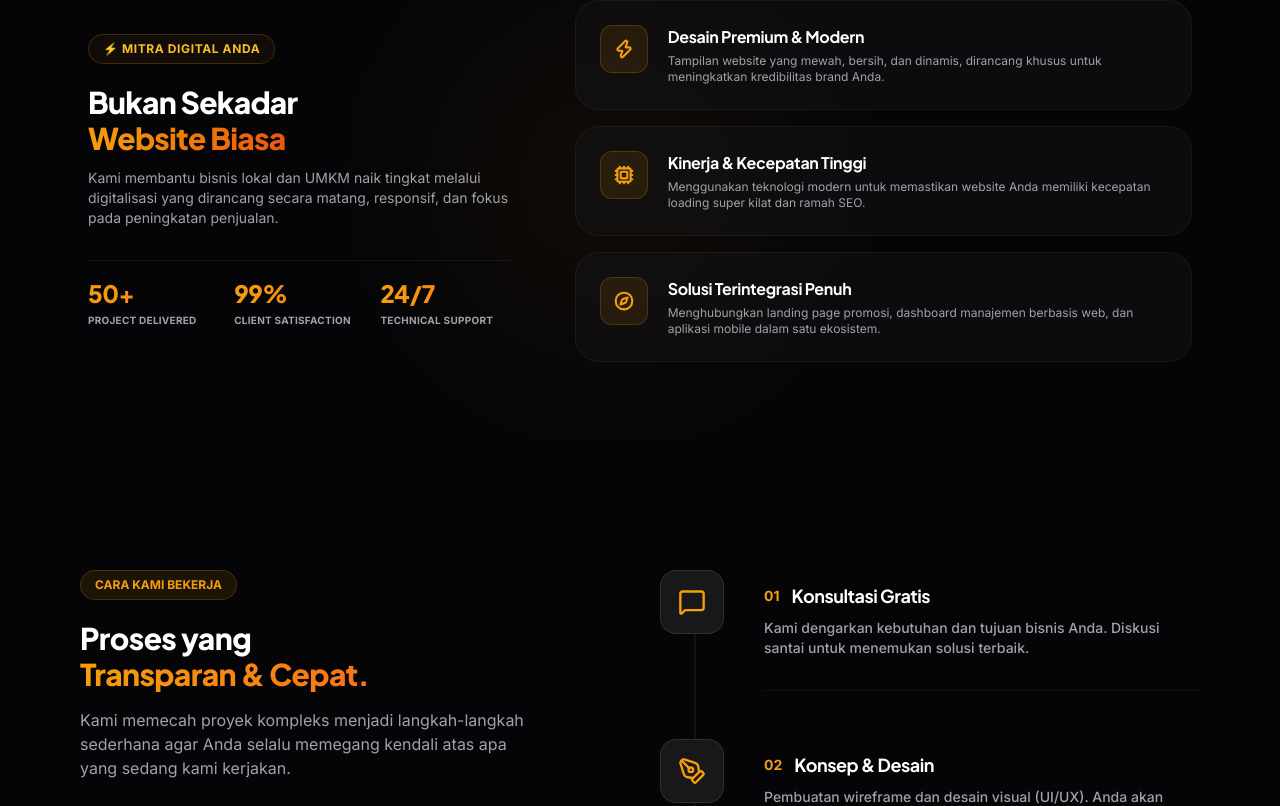
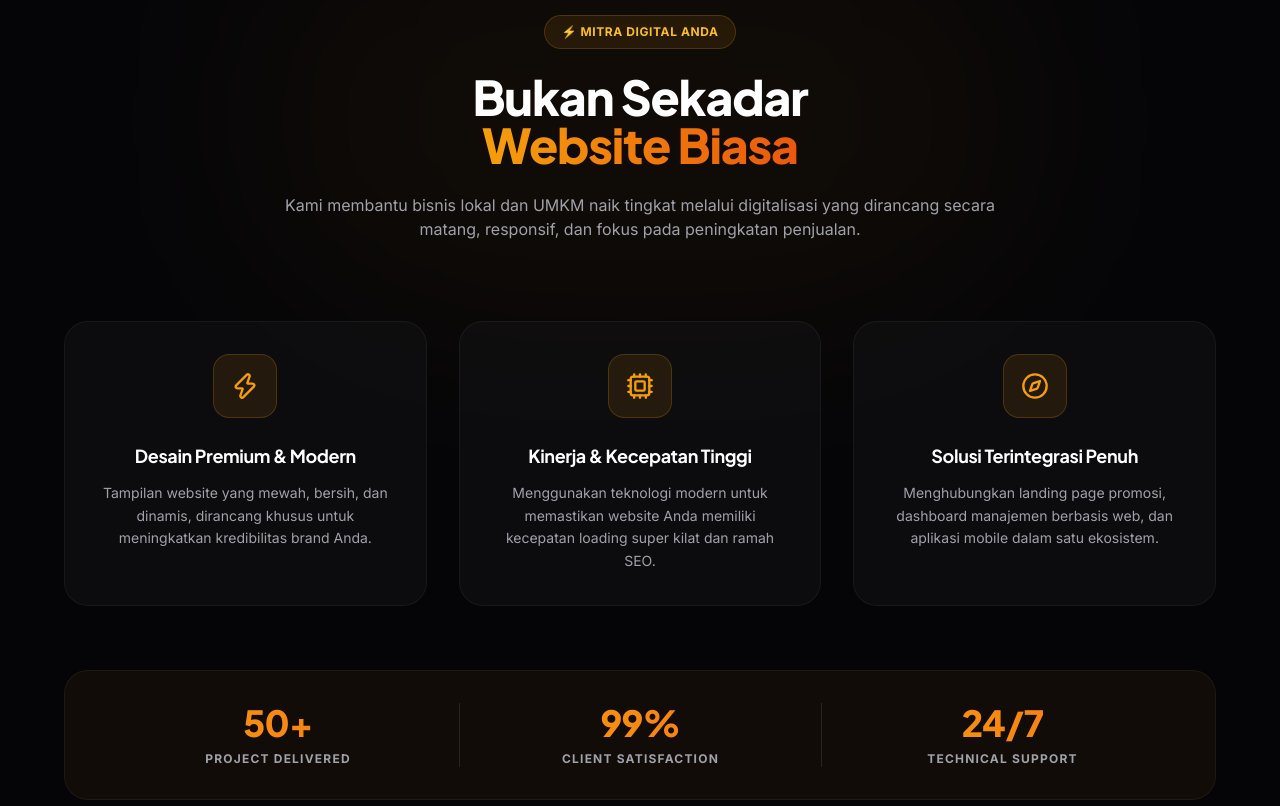
Before and after one commit to kustoro2026-oss/porto-fahri, a React (Vite) app: page / in a window 1280 px wide. Shown: the part 2920-3726 px from the top of the page. Built offline with nearby package versions, Linux system fonts and the light colour scheme.

Commit message:
feat: add ProcessSection, WhyUsSection, and Footer components to the home page

```diff
--- a/src/components/home/ProcessSection.jsx
+++ b/src/components/home/ProcessSection.jsx
@@ -36,16 +36,19 @@ export default function ProcessSection() {
   ];
 
   return (
-    <div id="proses" className="mt-32 mb-24 grid lg:grid-cols-2 gap-16 lg:gap-10 items-start max-w-6xl mx-auto px-4">
-      {/* LEFT */}
-      <div className="lg:sticky lg:top-32 h-fit">
+    <section id="proses" className="relative py-24 bg-zinc-50 dark:bg-zinc-900/20 border-t border-black/5 dark:border-white/5">
+      <div className="max-w-7xl mx-auto px-4 sm:px-6 lg:px-8">
+        <div className="grid lg:grid-cols-12 gap-16 items-start">
+
+          {/* STICKY LEFT HEADER */}
+          <div className="lg:col-span-5 lg:sticky lg:top-32 space-y-6">
             <motion.div
               initial={{ opacity: 0, x: -30 }}
               whileInView={{ opacity: 1, x: 0 }}
               viewport={{ once: true }}
-          className="inline-flex items-center gap-2 px-3.5 py-1.5 rounded-full border border-amber-500/20 bg-amber-500/10 text-amber-500 text-[10px] md:text-xs font-bold mb-5"
+              className="inline-flex items-center gap-2 px-4 py-2 rounded-full border border-amber-500/20 bg-amber-500/10 text-amber-600 dark:text-amber-400 text-xs font-bold uppercase tracking-wider"
             >
-          CARA KAMI BEKERJA
+              🚀 Cara Kami Bekerja
             </motion.div>
 
             <motion.h2
@@ -53,11 +56,11 @@ export default function ProcessSection() {
               whileInView={{ opacity: 1, x: 0 }}
               viewport={{ once: true }}
               transition={{ delay: 0.1 }}
-          className="text-xl sm:text-2xl md:text-3xl font-black leading-tight text-black dark:text-white"
+              className="text-3xl md:text-4xl lg:text-5xl font-black leading-[1.15] text-zinc-900 dark:text-white"
             >
               Proses yang <br />
               <span className="text-transparent bg-clip-text bg-gradient-to-r from-amber-500 to-orange-500">
-            Transparan & Cepat.
+                Transparan & Cepat
               </span>
             </motion.h2>
 
@@ -66,44 +69,45 @@ export default function ProcessSection() {
               whileInView={{ opacity: 1, x: 0 }}
               viewport={{ once: true }}
               transition={{ delay: 0.2 }}
-          className="text-zinc-600 dark:text-zinc-400 mt-4 max-w-md text-sm md:text-base leading-relaxed"
+              className="text-zinc-600 dark:text-zinc-400 text-sm md:text-base leading-relaxed max-w-md"
             >
-          Kami memecah proyek kompleks menjadi langkah-langkah sederhana agar Anda selalu memegang kendali atas apa yang sedang kami kerjakan.
+              Kami memecah proyek kompleks menjadi langkah-langkah sederhana agar Anda selalu memegang kendali atas apa yang sedang kami kerjakan. Tanpa kebingungan teknis.
             </motion.p>
           </div>
 
-      {/* RIGHT */}
-      <div className="relative">
-        {/* Continuous Line Background */}
-        <div className="absolute left-6 md:left-[2.1rem] top-8 bottom-8 w-[2px] bg-black/5 dark:bg-white/5 rounded-full" />
+          {/* RIGHT SIDE TIMELINE CARDS */}
+          <div className="lg:col-span-7 relative mt-10 lg:mt-0">
+            {/* Dotted Connection Line */}
+            <div className="absolute left-7 md:left-[3.5rem] top-10 bottom-10 w-0.5 border-l-2 border-dashed border-amber-500/30 hidden md:block" />
 
-        <div className="space-y-12 relative z-10">
+            <div className="space-y-6 md:space-y-8 relative z-10">
               {steps.map((step, i) => (
                 <motion.div
                   key={step.id}
-              initial={{ opacity: 0, x: 30 }}
-              whileInView={{ opacity: 1, x: 0 }}
+                  initial={{ opacity: 0, y: 30 }}
+                  whileInView={{ opacity: 1, y: 0 }}
                   viewport={{ once: true, margin: "-100px" }}
                   transition={{ delay: i * 0.1 }}
-              className="flex gap-6 md:gap-10 items-start group"
+                  className="group flex flex-col md:flex-row gap-4 md:gap-8 items-start bg-white dark:bg-zinc-900/60 p-6 md:p-8 rounded-3xl border border-black/5 dark:border-white/5 hover:border-amber-500/30 shadow-sm hover:shadow-xl transition-all duration-300"
                 >
-              <div className="flex flex-col items-center relative z-20">
-                <div className="w-12 h-12 md:w-16 md:h-16 rounded-2xl bg-white dark:bg-zinc-900 border border-black/10 dark:border-white/10 flex items-center justify-center text-amber-500 font-bold group-hover:bg-amber-500 group-hover:text-white transition-colors duration-300 shadow-xl shadow-black/5 dark:shadow-none">
-                  <step.icon className="w-5 h-5 md:w-7 md:h-7" />
-                </div>
+                  {/* ICON BLOCK */}
+                  <div className="flex-shrink-0 flex items-center justify-center w-14 h-14 md:w-16 md:h-16 rounded-2xl bg-amber-500/10 text-amber-500 font-bold group-hover:bg-amber-500 group-hover:text-white transition-all duration-300">
+                    <step.icon className="w-6 h-6 md:w-8 md:h-8" />
                   </div>
 
-              <div className="pt-2 md:pt-3 pb-8 border-b border-black/5 dark:border-white/5 flex-1 group-hover:border-amber-500/30 transition-colors">
-                <div className="flex items-center gap-3 mb-2">
-                  <span className="text-amber-500 font-black text-xs md:text-sm">
-                    {step.id}
+                  {/* CONTENT */}
+                  <div className="flex-1">
+                    <div className="flex items-center gap-3 mb-2 md:mb-3">
+                      <span className="text-amber-500 font-black text-sm md:text-base">
+                        Tahap {step.id}
                       </span>
-                  <h3 className="text-base md:text-lg font-bold tracking-tight text-black dark:text-white group-hover:text-amber-500 transition-colors">
+                      <div className="h-1 w-1 bg-zinc-300 dark:bg-zinc-700 rounded-full" />
+                      <h3 className="text-lg md:text-xl font-bold tracking-tight text-zinc-900 dark:text-white group-hover:text-amber-500 transition-colors">
                         {step.title}
                       </h3>
                     </div>
 
-                <p className="text-zinc-600 dark:text-zinc-400 leading-relaxed font-medium text-xs md:text-sm">
+                    <p className="text-zinc-600 dark:text-zinc-400 leading-relaxed text-sm md:text-base font-medium">
                       {step.desc}
                     </p>
                   </div>
@@ -111,6 +115,9 @@ export default function ProcessSection() {
               ))}
             </div>
           </div>
+
         </div>
+      </div>
+    </section>
   );
 }
--- a/src/components/home/WhyUsSection.jsx
+++ b/src/components/home/WhyUsSection.jsx
@@ -27,105 +27,94 @@ export default function WhyUsSection() {
   ];
 
   return (
-    <section id="why-us" className="relative py-20 overflow-hidden border-t border-black/5 dark:border-white/5 bg-zinc-50/50 dark:bg-transparent">
+    <section id="why-us" className="relative py-24 overflow-hidden bg-white dark:bg-[#050508]">
       {/* GLOW DECORATIVE */}
-      <div className="absolute left-1/3 top-1/2 -translate-y-1/2 w-[350px] h-[350px] bg-amber-500/5 blur-[100px] rounded-full pointer-events-none" />
+      <div className="absolute top-0 left-1/2 -translate-x-1/2 w-[800px] h-[400px] bg-amber-500/5 blur-[120px] rounded-full pointer-events-none" />
 
-      <div className="max-w-6xl mx-auto px-4 md:px-6 relative z-10">
-        <div className="grid lg:grid-cols-12 gap-12 lg:gap-16 items-center">
+      <div className="max-w-7xl mx-auto px-4 sm:px-6 lg:px-8 relative z-10">
 
-          {/* LEFT: TEXT & STATS */}
-          <div className="lg:col-span-5 space-y-8">
-            <div>
-              {/* BADGE */}
+        {/* HEADER SECTION - CENTERED */}
+        <div className="text-center max-w-3xl mx-auto mb-16 md:mb-20">
           <motion.div
             initial={{ opacity: 0, y: 15 }}
             whileInView={{ opacity: 1, y: 0 }}
             viewport={{ once: true }}
-                className="inline-flex items-center gap-2 px-3.5 py-1.5 rounded-full border border-amber-500/20 bg-amber-500/5 text-amber-600 dark:text-amber-400 text-xs font-bold uppercase tracking-wider mb-5"
+            className="inline-flex items-center gap-2 px-4 py-2 rounded-full border border-amber-500/20 bg-amber-500/10 text-amber-600 dark:text-amber-400 text-xs font-bold uppercase tracking-wider mb-6"
           >
             ⚡ Mitra Digital Anda
           </motion.div>
 
-              {/* TITLE */}
           <motion.h2
             initial={{ opacity: 0, y: 15 }}
             whileInView={{ opacity: 1, y: 0 }}
             viewport={{ once: true }}
             transition={{ delay: 0.1 }}
-                className="text-xl sm:text-2xl md:text-3xl font-black tracking-tight leading-[1.15] text-zinc-900 dark:text-white"
+            className="text-3xl md:text-4xl lg:text-5xl font-black tracking-tight leading-[1.15] text-zinc-900 dark:text-white mb-6"
           >
-                Bukan Sekadar <br className="hidden md:inline" />
-                <span className="text-transparent bg-clip-text bg-gradient-to-r from-amber-500 to-orange-600">Website Biasa</span>
+            Bukan Sekadar <br className="hidden md:block" />
+            <span className="text-transparent bg-clip-text bg-gradient-to-r from-amber-500 to-orange-600">
+              Website Biasa
+            </span>
           </motion.h2>
 
-              {/* DESC */}
           <motion.p
             initial={{ opacity: 0, y: 15 }}
             whileInView={{ opacity: 1, y: 0 }}
             viewport={{ once: true }}
             transition={{ delay: 0.2 }}
-                className="mt-3 text-xs md:text-sm leading-relaxed text-zinc-600 dark:text-zinc-400"
+            className="text-sm md:text-base leading-relaxed text-zinc-600 dark:text-zinc-400"
           >
             Kami membantu bisnis lokal dan UMKM naik tingkat melalui digitalisasi yang dirancang secara matang, responsif, dan fokus pada peningkatan penjualan.
           </motion.p>
         </div>
 
-            {/* STATS BLOCK */}
-            <div className="grid grid-cols-3 gap-3 md:gap-4 pt-4 border-t border-black/5 dark:border-white/5">
-              {stats.map((item, index) => (
-                <motion.div
-                  key={index}
-                  initial={{ opacity: 0, scale: 0.9 }}
-                  whileInView={{ opacity: 1, scale: 1 }}
-                  viewport={{ once: true }}
-                  transition={{ delay: index * 0.1 }}
-                  className="text-center md:text-left"
-                >
-                  <h3 className="text-xl md:text-2xl font-black text-transparent bg-clip-text bg-gradient-to-r from-amber-500 to-orange-500">
-                    {item.value}
-                  </h3>
-                  <p className="text-[9px] md:text-[10px] text-zinc-500 dark:text-zinc-400 font-bold uppercase tracking-wide mt-1">
-                    {item.label}
-                  </p>
-                </motion.div>
-              ))}
-            </div>
-          </div>
-
-          {/* RIGHT: PILLAR FEATURES */}
-          <div className="lg:col-span-7 space-y-4">
+        {/* FEATURES GRID */}
+        <div className="grid md:grid-cols-3 gap-6 md:gap-8 mb-16">
           {features.map((feat, index) => {
             const Icon = feat.icon;
             return (
               <motion.div
                 key={index}
-                  initial={{ opacity: 0, x: 20 }}
-                  whileInView={{ opacity: 1, x: 0 }}
+                initial={{ opacity: 0, y: 30 }}
+                whileInView={{ opacity: 1, y: 0 }}
                 viewport={{ once: true }}
                 transition={{ delay: index * 0.1 }}
-                  className="group relative flex gap-4 md:gap-5 p-5 md:p-6 rounded-[24px] border border-black/5 dark:border-white/5 bg-white dark:bg-zinc-900/40 hover:border-amber-500/20 dark:hover:border-amber-500/10 hover:bg-white dark:hover:bg-zinc-900/60 shadow-sm hover:shadow-md dark:shadow-none transition-all duration-300"
+                className="group p-8 rounded-3xl border border-black/5 dark:border-white/5 bg-zinc-50 dark:bg-zinc-900/40 hover:bg-white dark:hover:bg-zinc-900 shadow-sm hover:shadow-xl dark:shadow-none hover:border-amber-500/30 transition-all duration-300 flex flex-col items-center text-center"
               >
-                  {/* ICON HOLDER */}
-                  <div className="flex-shrink-0 w-10 h-10 md:w-12 md:h-12 rounded-xl bg-amber-500/10 border border-amber-500/20 text-amber-500 flex items-center justify-center group-hover:scale-110 transition-transform">
-                    <Icon size={20} className="stroke-[2.5]" />
+                <div className="w-16 h-16 mb-6 rounded-2xl bg-amber-500/10 border border-amber-500/20 text-amber-500 flex items-center justify-center group-hover:scale-110 group-hover:bg-amber-500 group-hover:text-white transition-all duration-300">
+                  <Icon size={28} className="stroke-[2]" />
                 </div>
 
-                  {/* DETAILS */}
-                  <div className="space-y-1">
-                    <h4 className="text-sm md:text-base font-bold text-zinc-900 dark:text-white group-hover:text-amber-500 transition-colors">
+                <h4 className="text-lg font-bold text-zinc-900 dark:text-white mb-3 group-hover:text-amber-500 transition-colors">
                   {feat.title}
                 </h4>
-                    <p className="text-[11px] md:text-xs leading-relaxed text-zinc-600 dark:text-zinc-400">
+                <p className="text-sm leading-relaxed text-zinc-600 dark:text-zinc-400">
                   {feat.desc}
                 </p>
-                  </div>
               </motion.div>
             );
           })}
         </div>
 
+        {/* STATS BANNER */}
+        <motion.div
+          initial={{ opacity: 0, y: 20 }}
+          whileInView={{ opacity: 1, y: 0 }}
+          viewport={{ once: true }}
+          className="grid grid-cols-3 divide-x divide-black/10 dark:divide-white/10 p-8 rounded-3xl border border-black/5 dark:border-white/5 bg-amber-500/5 dark:bg-amber-500/5"
+        >
+          {stats.map((item, index) => (
+            <div key={index} className="text-center px-2 md:px-4">
+              <h3 className="text-3xl md:text-4xl font-black text-transparent bg-clip-text bg-gradient-to-r from-amber-500 to-orange-500 mb-2">
+                {item.value}
+              </h3>
+              <p className="text-[10px] md:text-xs text-zinc-600 dark:text-zinc-400 font-bold uppercase tracking-widest">
+                {item.label}
+              </p>
             </div>
+          ))}
+        </motion.div>
+
       </div>
     </section>
   );
```
Also changed, not shown: src/components/common/Footer.jsx (+117 -51 lines), 1 other file (tests, documents, lock files or other folders). Lines whose indentation alone changed are shown as unchanged.
